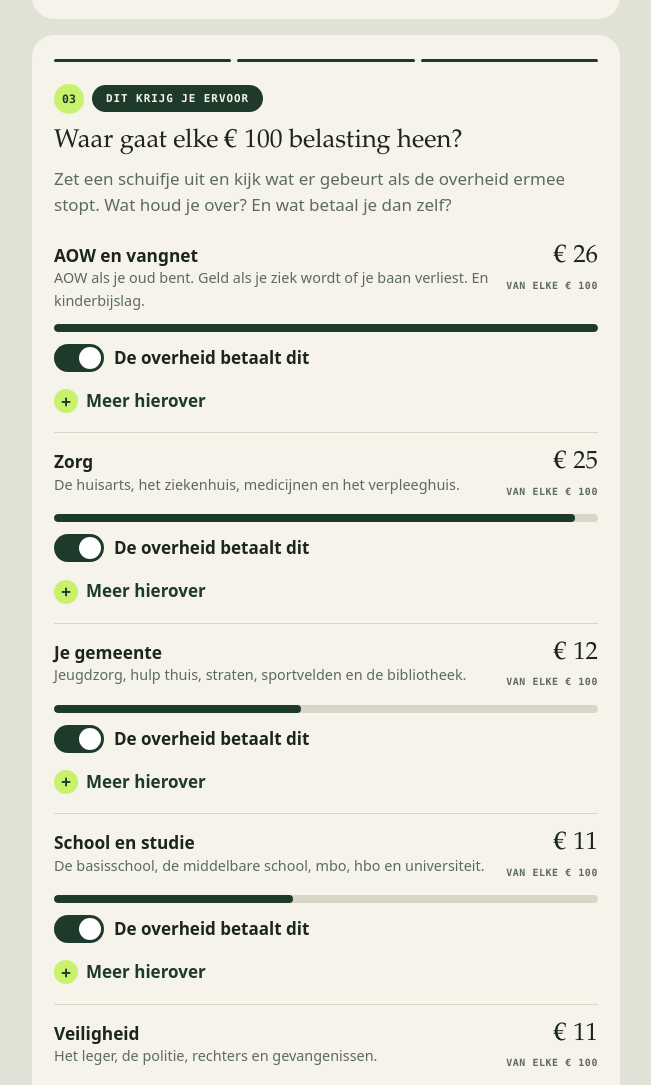
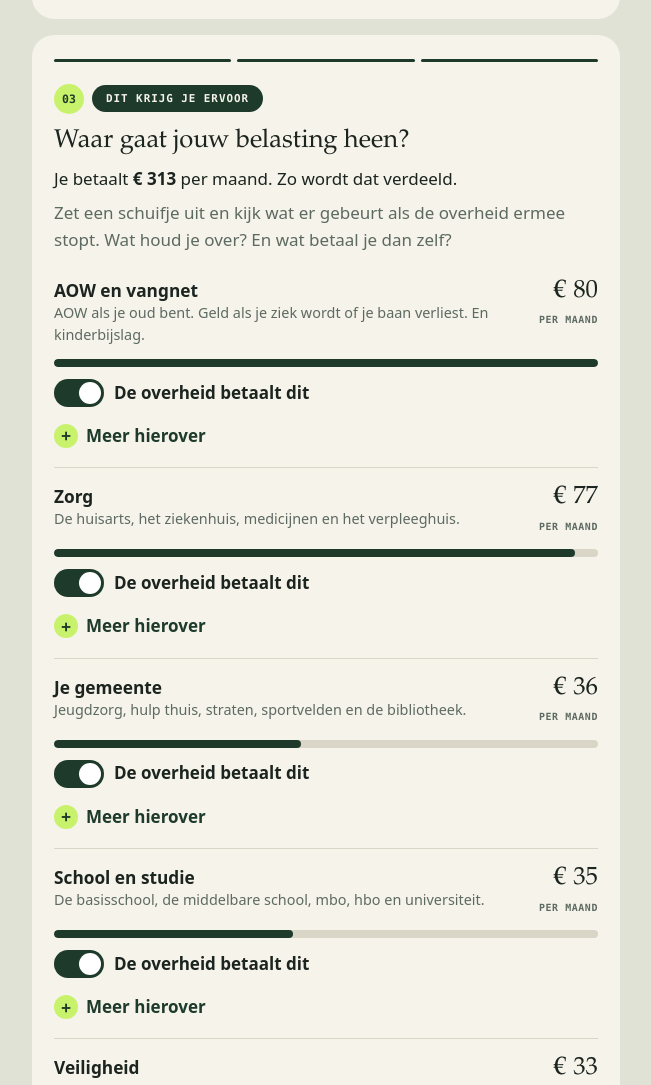
Before and after one commit to Belastingdashboard/waarblijftmijnbelasting, a plain HTML site: page site/index.html in a window 1280 px wide. Shown: the part 1478-2563 px from the top of the page, without its empty margins (314-965 px from the left). Drawn offline with Linux system fonts and the light colour scheme.

Commit message:
Stap 3 toont jouw eigen bedrag per maand in plaats van per 100 euro
Co-Authored-By: Claude Fable 5.2 <noreply@anthropic.com>

```diff
--- a/site/index.html
+++ b/site/index.html
@@ -234,7 +234,8 @@ ul{padding-left:1.2em;margin:.4em 0} li{margin:.3em 0}
   <section class="card" aria-labelledby="h3">
     <div class="steps"><i class="on"></i><i class="on"></i><i class="on"></i></div>
     <div class="tagrow"><span class="nr">03</span><span class="pill">Dit krijg je ervoor</span></div>
-    <h2 id="h3">Waar gaat elke € 100 belasting heen?</h2>
+    <h2 id="h3">Waar gaat jouw belasting heen?</h2>
+    <p id="verdeel"></p>
     <p class="soft">Zet een schuifje uit en kijk wat er gebeurt als de overheid ermee stopt. Wat houd je over? En wat betaal je dan zelf?</p>
     <div id="cats"></div>
     <details>
@@ -480,11 +481,16 @@ ul{padding-left:1.2em;margin:.4em 0} li{margin:.3em 0}
       : 'Met een eigen bedrijf ben je niet verzekerd als je ziek wordt of geen werk hebt. Je betaalt daar ook geen premie voor.';
 
     [].forEach.call($('cats').querySelectorAll('details[data-g]'),function(d){ open[d.getAttribute('data-g')] = d.open; });
+    var betaalt = r.heffingTotaal >= 6; // minder dan 50 cent per maand tonen we als geen belasting
+    $('verdeel').innerHTML = betaalt
+      ? 'Je betaalt <b>'+M(r.heffingTotaal)+'</b> per maand. Zo wordt dat verdeeld.'
+      : 'Je betaalt nu geen belasting over je '+(zzp?'winst':'loon')+'. Zo verdeelt de overheid elke € 100 die ze uitgeeft.';
     var max = groepen[0].mld, c = '', bespaar = 0, betaal = 0, n = 0;
     groepen.forEach(function(g){
       var aandeel = g.mld/totaal, jouw = r.heffingTotaal*aandeel, off = !!uit[g.id];
       c += '<div class="item'+(off?' off':'')+'"><div class="top"><div class="t"><h3>'+g.naam+'</h3><div class="soft small">'+g.uitleg+'</div></div>'
-        + '<div class="coin"><b>€ '+Math.round(aandeel*100)+'</b><span>van elke € 100</span></div></div>'
+        + (betaalt ? '<div class="coin"><b>'+M(jouw)+'</b><span>per maand</span></div></div>'
+                   : '<div class="coin"><b>€ '+Math.round(aandeel*100)+'</b><span>van elke € 100</span></div></div>')
         + '<div class="meter"><i style="width:'+(g.mld/max*100)+'%"></i></div>'
         + '<label class="stop"><span class="switch"><input type="checkbox" data-id="'+g.id+'"'+(off?'':' checked')+'><span></span></span>'
         + '<span>'+(off?'De overheid is hiermee gestopt':'De overheid betaalt dit')+'</span></label>';
@@ -495,7 +501,7 @@ ul{padding-left:1.2em;margin:.4em 0} li{margin:.3em 0}
           + '<p>'+z.zin+'</p>';
       }
       c += '<details data-g="'+g.id+'"'+(open[g.id]?' open':'')+'><summary>Meer hierover</summary><div class="inner small">'
-        + '<p>Van jouw belasting gaat hier '+M(jouw)+' per maand naartoe.</p>'
+        + '<p>Van elke € 100 belasting gaat hier € '+Math.round(aandeel*100)+' naartoe.'+(betaalt ? ' Voor jou is dat '+M(jouw)+' per maand.' : '')+'</p>'
         + '<p>De overheid geeft hier in 2026 '+num1.format(g.mld)+' miljard euro aan uit'
         + (g.delen.length>1 ? ': '+g.delen.map(function(id){ return deel[id].naam.toLowerCase()+' ('+num1.format(deel[id].mld)+' miljard)'; }).join(', ') : '')+'.</p>'
         + (off ? '<p>'+zelf(g, inv, r).som+'</p>' : '')
```
